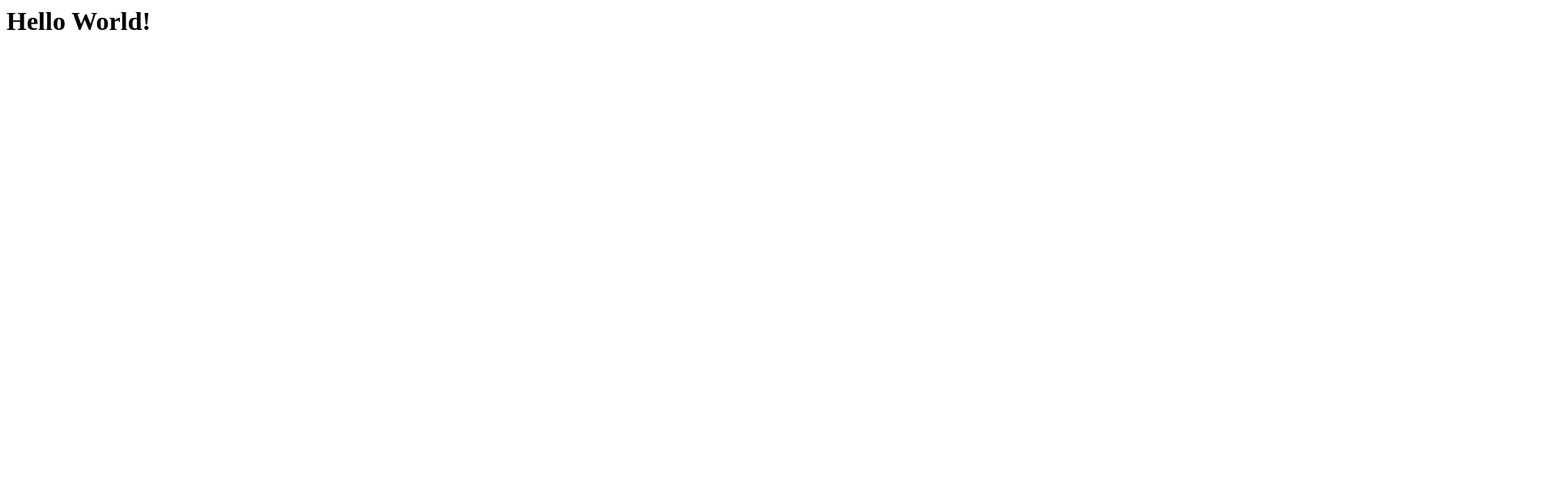
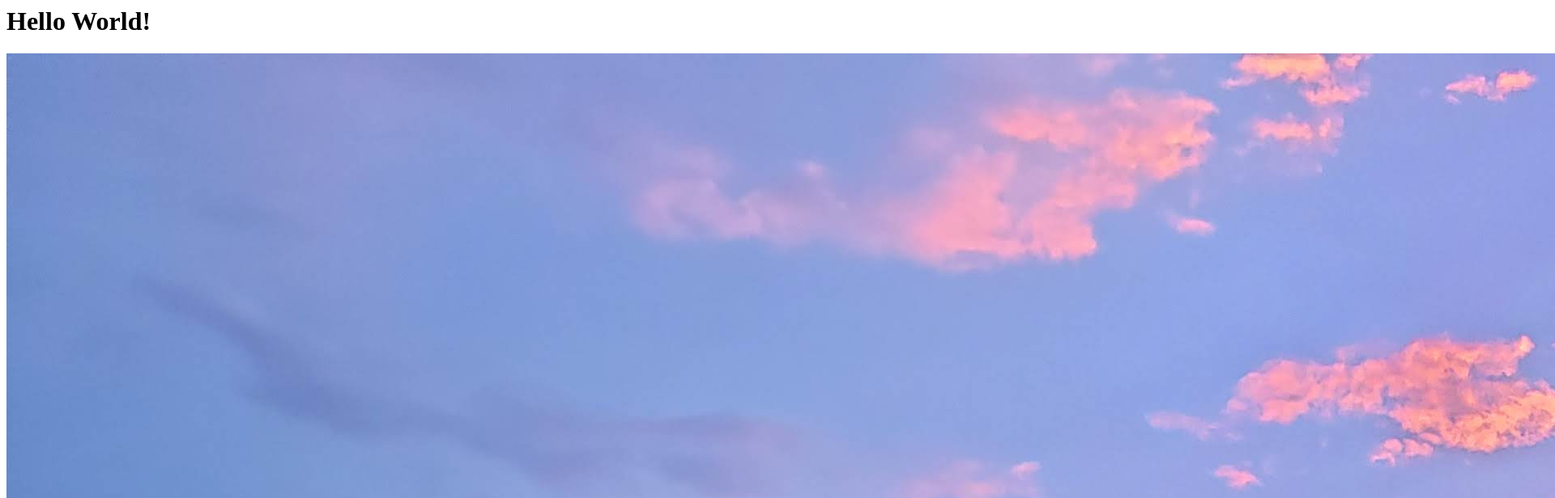
Before and after one commit to tcoate/tcoate.github.io, a plain HTML site: page index.html in a window 1280 px wide. Shown: the top 616 px of the page at 81% size, 1920 px wide, since content can reach past the window. Drawn offline with Linux system fonts and the light colour scheme.

Commit message:
added a cow

```diff
--- a/index.html
+++ b/index.html
@@ -1,3 +1,6 @@
 <HTML>
 <H1>Hello World!</H1>
+<DIV>
+	<img src="cow2020.jpg">
+</DIV>
 </HTML>
```
